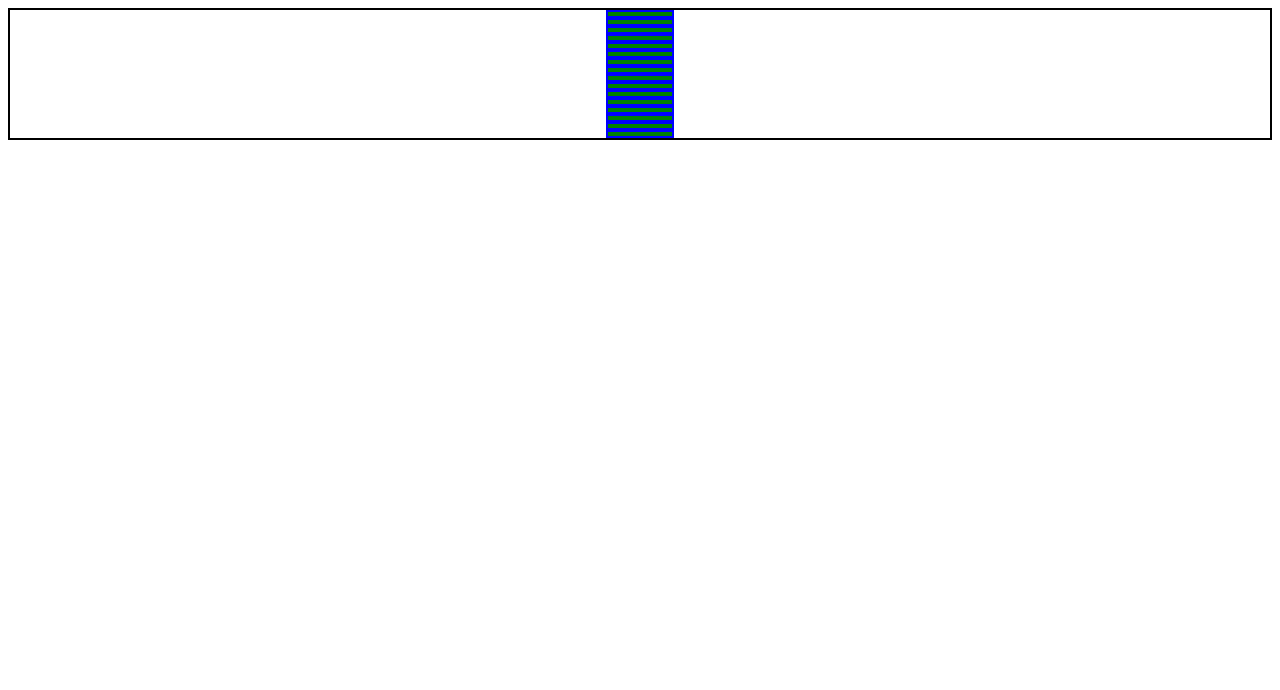
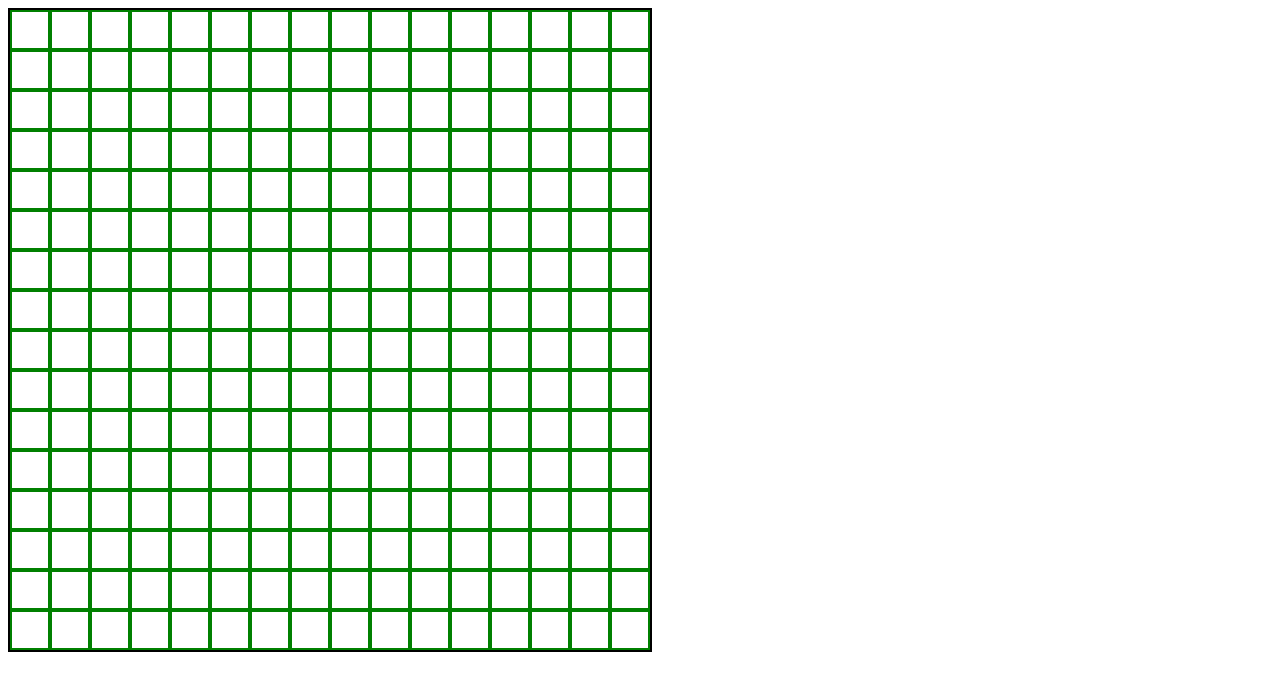
Before and after one commit to Jinrei97/Etch-a-Sketch, a plain HTML site: page index.html in a window 1280 px wide. Drawn offline with Linux system fonts and the light colour scheme.

Commit message:
la griglia ora ha le dimensioni corrette.

```diff
--- a/style.css
+++ b/style.css
@@ -1,16 +1,22 @@
+.body {
+    display: flex;
+}
+
 .container {
     display: flex;
+    flex: 1;
     flex-direction: column;
-    align-items: center;
+    width: 50vw;
     border: 2px solid black;
 }
 
 .row {
     display: flex;
-    border: 2px solid blue;
+    flex: 1 0 auto;
 }
 
 .pixel {
-    flex: 1;
+    flex: 1 0 auto;
+    aspect-ratio: 1/1;
     border: 2px solid green;
 }
```
